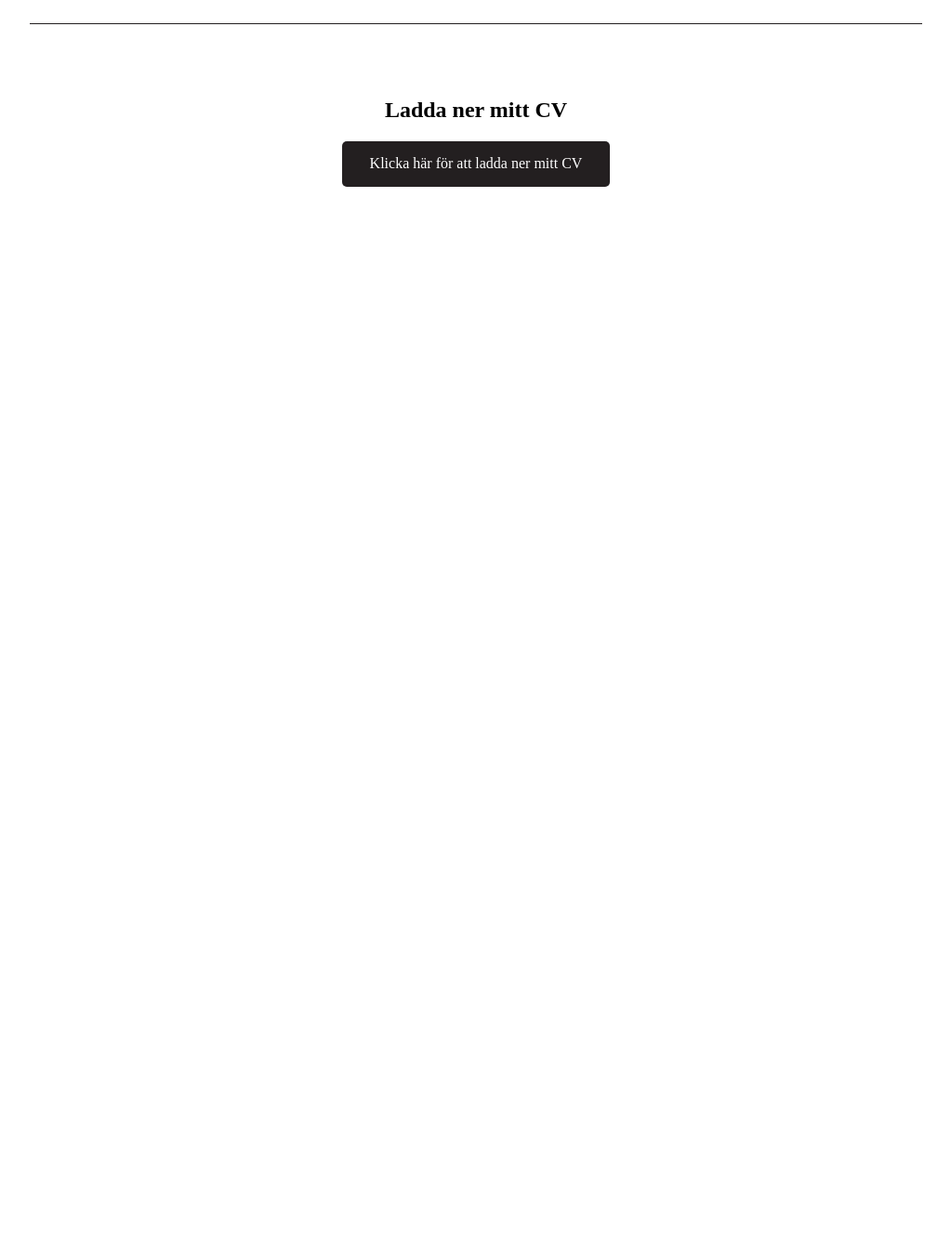
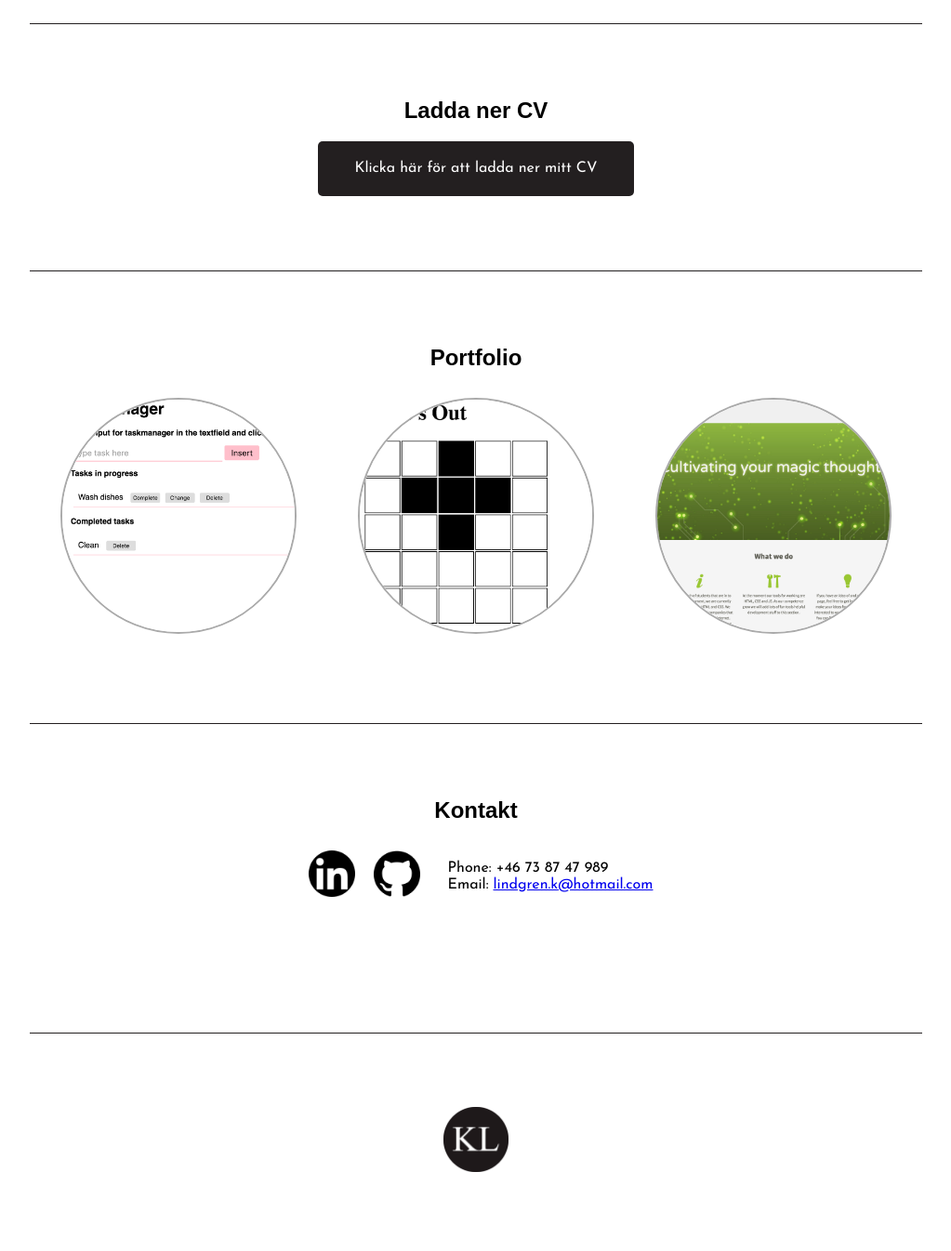
Before and after one commit to lindgrenk/portfolio, a website: page app/index.html in a window 1280 px wide. Shown: the part 1240-2586 px from the top of the page at 93% size, without its empty margins (128-1151 px from the left). Before the commit the page ends 1521 px from the top, so only its background shows below. Drawn offline with nearby package versions, Linux system fonts and the light colour scheme; a web font is replaced by a local one.

Commit message:
added portfolio and contact

```diff
--- a/app/index.html
+++ b/app/index.html
@@ -12,22 +12,27 @@
 
 	<script src="https://cdnjs.cloudflare.com/ajax/libs/less.js/2.7.1/less.min.js"></script>
 
+	<link rel="shortcut icon" type="image/png" href="img/kl_logo.png"/>
+
+	<link href='https://fonts.googleapis.com/css?family=Droid+Sans:700' rel='stylesheet' type='text/css'>
+	<link href='https://fonts.googleapis.com/css?family=Josefin+Sans' rel='stylesheet' type='text/css'>
+
 	<title>Kristian's Portfolio</title>
 </head>
 <body>
 
 	<header class="header">
 		<nav class="header-nav">
-			<a href="">Om mig</a>
-			<a href="">CV</a>
-			<a href="">Portolio</a>
-			<a href="">Kontakt</a>
+			<a href="#about">Om mig</a>
+			<a href="#cv">CV</a>
+			<a href="#portfolio">Portfolio</a>
+			<a href="#contact">Kontakt</a>
 		</nav>
 
-		<img class="header-logo" src="img/kl_logo.png" alt="">
+		<img class="header-logo" src="img/kl_logo.png">
 	</header>
 
-	<section class="section" id="about">
+	<section class="section section--centered" id="about">
 		<h2>Kristian Lindgren</h2>
 
 		<div class="aboutMe">
@@ -41,7 +46,7 @@
 		</div>
 	</section>
 
-	<section class="section">
+	<section class="section section--centered">
 		<h2>Kunskaper</h2>
 
 		<div class="badges">
@@ -69,13 +74,69 @@
 		</div>
 	</section>
 
-	<section class="section" id="cv">
-		<h2>Ladda ner mitt CV</h2>
+	<section class="section section--centered" id="cv">
+		<h2>Ladda ner CV</h2>
 
-		<button class="button">
-			<a href="cv/cv_kristian_lindgren.pdf" target="_blank">Klicka här för att ladda ner mitt CV</a>
-		</button>
+		<a class="button" href="cv/cv_kristian_lindgren.pdf">Klicka här för att ladda ner mitt CV</a>
 	</section>
+
+	<section class="section section--centered" id="portfolio">
+		<h2>Portfolio</h2>
+
+		<div class="projects">
+				<a class="project" href="projects/todo/index.html">
+					<img class="project-thumbnail" src="img/todo.png">
+
+					<div class="project-description">
+						<h3>Todo app</h3>
+						<p>Liten app skriven i JS</p>
+					</div>
+				</a>
+
+				<a class="project" href="projects/lightsout/index.html">
+					<img class="project-thumbnail" src="img/lightsout.png">
+
+					<div class="project-description">
+						<h3>Light's Out</h3>
+						<p>Litet spel skrivet i JS</p>
+					</div>
+				</a>
+
+				<a class="project" href="http://lindgrenk.github.io/beanstalk/">
+					<img class="project-thumbnail" src="img/beanstalk.png">
+
+					<div class="project-description">
+						<h3>Beanstalk</h3>
+						<p>Hemsida skrivet i HTML/CSS</p>
+					</div>
+				</a>
+		</div>
+	</section>
+
+	<section class="section section--centered" id="contact">
+		<h2>Kontakt</h2>
+
+		<div class="contact">
+			<a href="https://se.linkedin.com/in/kristianlindgren" target="_blank">
+				<img class="contact-thumbnail" src="img/linkedin.png" alt="">
+			</a>
+
+			<a href="https://github.com/lindgrenk" target="_blank">
+				<img class="contact-thumbnail" src="img/github.png" alt="">
+			</a>
+
+			<ul class="contact-personal">
+				<li>Phone: +46 73 87 47 989</li>
+				<li>Email: <a href="mailto:lindgren.k@hotmail.com" class="mail">lindgren.k@hotmail.com</a></li>
+			</ul>
+		</div>
+	</section>
+
+	<footer class="section section--centered">
+		<a href="#">
+			<img class="contact-logo" src="img/kl_logo.png" alt="">
+		</a>
+	</footer>
 
 </body>
 </html>
--- a/app/less/style.less
+++ b/app/less/style.less
@@ -8,10 +8,13 @@
 @desktopDown : ~'only screen and (max-width : 1199px)';
 @desktopBig  : ~'only screen and (min-width : 1200px)';
 
-
+body {
+	font-family: 'Josefin Sans', sans-serif;
+}
 
 h1, h2, h3, h4, h5, h6 {
 	margin-top: 0;
+	font-family: 'Droid Sans', sans-serif;
 }
 
 p {
@@ -86,10 +89,6 @@ ul {
 		padding: 80px 20px;
 	}
 
-	> h1, > h2 {
-		text-align: center;
-	}
-
 	+ .section::before {
 		position: absolute;
 		top: 0;
@@ -100,6 +99,10 @@ ul {
 		background-color: #231F20;
 
 		content: '';
+	}
+
+	&.section--centered {
+		text-align: center;
 	}
 }
 
@@ -165,9 +168,8 @@ ul {
 }
 
 .button {
-	display: flex;
-	margin: 0 auto;
-	padding: 0;
+	display: inline-block;
+	padding: 15px 30px;
 
 	border-radius: 5px;
 	border-width: 0;
@@ -175,27 +177,113 @@ ul {
 	background-color: #231f20;
 
 	font-size: 12px;
+	text-decoration: none;
+	color: #fff;
 
 	cursor: pointer;
 	opacity: 1;
 	transition: opacity 200ms;
 
 	@media @tabletUp {
+		padding: 20px 40px;
+
 		font-size: 16px;
-
-		> * {
-			padding: 20px 40px;
-		}
 	}
 
 	&:hover {
 		opacity: 0.8;
 	}
+}
 
-	> * {
-		padding: 15px 30px;
+.projects {
+	display: flex;
+	flex-flow: row wrap;
+}
 
-		color: #fff;
-		text-decoration: none;
+.project {
+	position: relative;
+	flex: auto;
+	margin: 10px;
+	width: 250px;
+
+	transition: all 200ms;
+	filter: grayscale(0%); /* Standard CSS */
+	-webkit-filter: grayscale(0%); /* CSS for Webkit Browsers */
+	filter: none;  /* Internet Explorer IE6-9 */
+	-webkit-filter: grayscale(0); /* Old WebKit Browsers */
+
+	&.project:hover {
+		transform: scale(1.1);
+		filter: grayscale(100%);
+		filter: gray;
+		-webkit-filter: grayscale(1); /* Old WebKit */
 	}
 }
+
+.project-thumbnail {
+	height: auto;
+	max-width: 250px;
+
+	border: 2px solid #aaa;
+	border-radius: 50%;
+
+	.project:hover & {
+		opacity: 0.3;
+	}
+}
+
+.project-description {
+	display: inline-block;
+	position: absolute;
+	top: 50%;
+	bottom: 0;
+	right: 0;
+	left: 0;
+
+	z-index: -1;
+
+	.project:hover & {
+		color: #000;
+		z-index: 1;
+	}
+}
+
+.contact {
+	text-align: center;
+	margin-bottom: 50px;
+
+	@media @tabletUp {
+		display: flex;
+		justify-content: center;
+		align-items: center;
+	}
+}
+
+.contact-thumbnail {
+	width: 50px;
+	height: auto;
+	margin: 10px;
+
+	opacity: 1;
+	transition: all 200ms;
+
+	&:hover {
+		opacity: 0.6;
+	}
+}
+
+.contact-personal {
+	margin-left: 20px;
+
+	list-style-type: none;
+	text-align: center;
+
+	@media @tabletUp {
+		text-align: left;
+	}
+}
+
+.contact-logo {
+	width: 70px;
+	height: 100%;
+}
```
Also changed, not shown: app/img/menu55.png (deleted), app/img/test.png (deleted).
